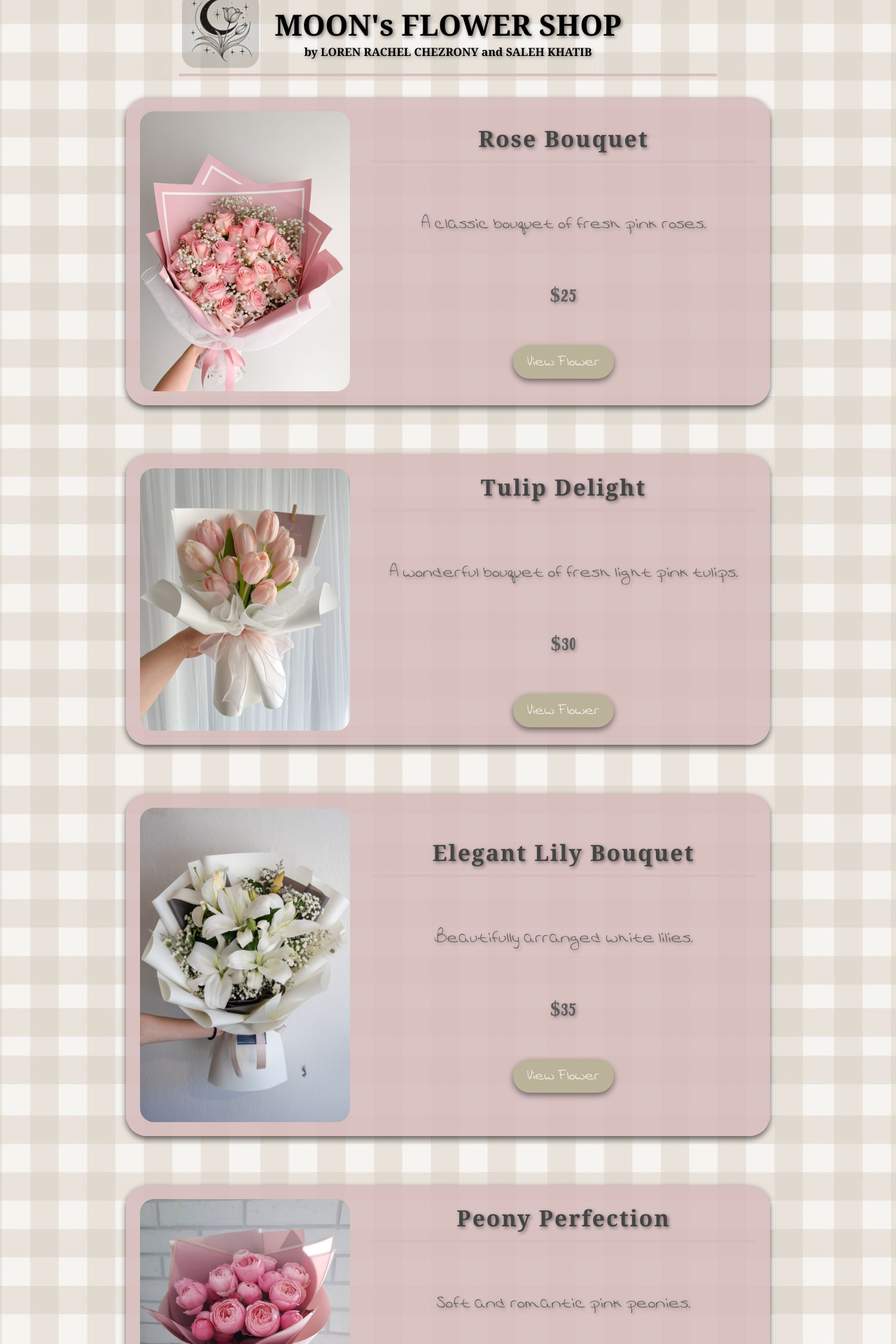
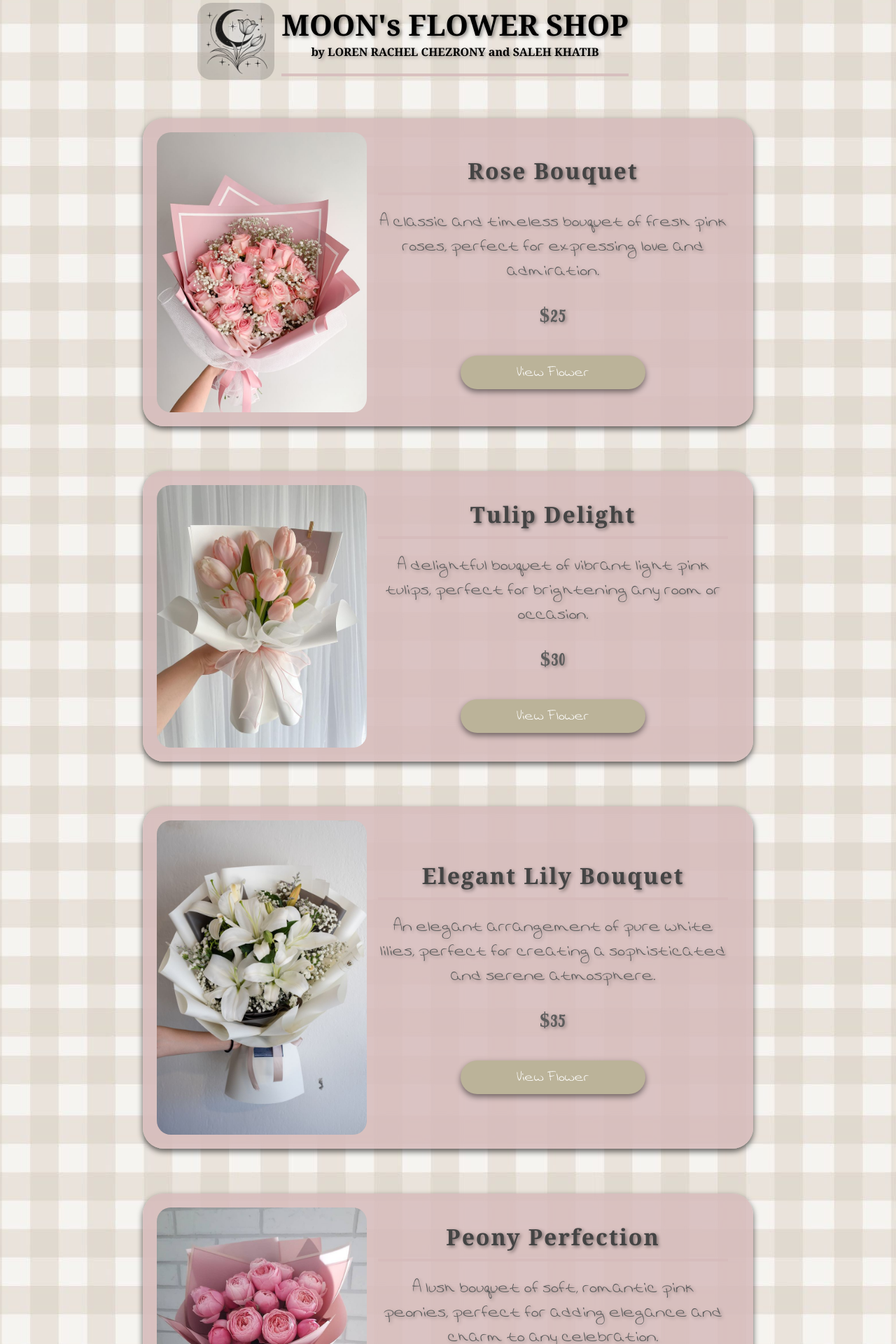
Before and after one commit to snowyscorpio/React-Final-Project, a React (Create React App) app: page / in a window 1280 px wide. Shown: the part 100-2020 px from the top of the page at 70% size. Built offline with nearby package versions, Linux system fonts and the light colour scheme.

Commit message:
updating project

```diff
--- a/src/App.css
+++ b/src/App.css
@@ -55,16 +55,13 @@ body,
 .main {
   flex-grow: 1;
 
-
+  display: flex;
+  flex-direction: column;
+  align-items: center;
+  justify-content: center;
 }
 
-.body {
-  margin: 0 auto;
-  max-width: 1100px;
-  padding: 0 20px;
-  width: 100%;
-  align-items: center;
-}
+
 
 .menu {
   display: flex;
@@ -98,12 +95,17 @@ body,
 
 }
 
+.title__wrap {
+  display: flex;
+  justify-content: center;
+  margin-right: 100px;
+}
+
 .title {
   font-family: Georgia, 'Times New Roman', Times, serif;
   display: flex;
+  max-width: 60rem;
   align-items: center;
-  justify-content: center;
-  position: relative;
   gap: 10px;
 
 }
@@ -119,23 +121,26 @@ body,
 .logo {
   width: 110px;
   height: auto;
-  margin-top: 43px;
-  margin-left: 260px;
   border-radius: 20px;
-  position: absolute;
-  left: 0;
+
+}
+
+.articles-wrap {
+  margin: 30px auto;
+  display: flex;
+  flex-direction: column;
+  gap: 4rem;
+  align-items: center;
 }
 
 .article-card {
   display: flex;
-  flex-direction: row;
+
   align-items: center;
-  gap: 30px;
-  margin: 20px auto;
-  margin-bottom: 70px;
   padding: 20px;
   width: 80%;
   max-width: 1000px;
+
   background-color: #d6bbbbd8;
   border-radius: 30px;
   box-shadow: 0 4px 8px rgba(0, 0, 0, 0.6);
@@ -144,6 +149,7 @@ body,
 .article-image {
   width: 300px;
   height: auto;
+  /* 400px */
   border-radius: 20px;
 }
 
@@ -153,8 +159,8 @@ body,
   justify-content: center;
   align-items: center;
   text-align: center;
-  gap: 15px;
-  width: 100%;
+  margin: 10px auto;
+  width: 60%;
 }
 
 .article-title {
@@ -162,7 +168,7 @@ body,
   font-size: 2rem;
   color: #444444;
   text-shadow: 2px 2px 5px rgba(0, 0, 0, 0.468);
-
+  margin: 0 auto;
   width: 100%;
 }
 
@@ -172,6 +178,7 @@ body,
   color: #5d5d5d;
   text-shadow: 2px 2px 5px rgba(0, 0, 0, 0.326);
   width: 100%;
+  margin: 20px auto;
 }
 
 .article-price {
@@ -181,15 +188,14 @@ body,
   color: #5d5d5d;
   letter-spacing: 0.06em;
   text-shadow: 2px 2px 5px rgba(0, 0, 0, 0.326);
-
+  margin: 10px auto;
   width: 100%;
 }
 
 .view-button {
-  display: inline-flex;
-  align-items: center;
-  justify-content: center;
-  padding: 10px 20px;
+
+
+  padding: 10px 80px;
   font-size: 1.2rem;
   font-family: ptext;
   color: white;
@@ -198,15 +204,18 @@ body,
   text-decoration: none;
   box-shadow: 0 4px 8px rgba(0, 0, 0, 0.48);
   transition: all 0.3s ease;
+  margin-top: 20px;
+  cursor: pointer;
 }
 
 .view-button:hover {
   background-color: #97917d;
   transform: scale(1.05);
+  cursor: pointer;
 }
 
 .names {
-  width: 60%;
+  width: 100%;
   margin: 0 auto;
   margin-bottom: 30px;
   padding-bottom: 20px;
@@ -221,45 +230,61 @@ body,
   padding: 20px;
 }
 
-.container {
-  max-width: 90%;
-  width: 100%;
-  margin: 0 auto;
-}
+
 
 .single-post {
+  display: flex;
+  align-items: center;
+  justify-content: center;
+  flex-direction: column;
   background-color: #ffffff3f;
   border-radius: 20px;
   box-shadow: 0 4px 8px rgba(0, 0, 0, 0.1);
   overflow: hidden;
   padding: 20px;
   text-align: center;
+  gap: 2rem;
+}
+
+.wrap-upper-part-post {
+  display: flex;
+  align-items: center;
+  justify-content: center;
+  flex-direction: column;
 }
 
 .upper-part-post {
-  max-width: 80%;
-  margin: 0 auto;
+  display: flex;
+  align-items: center;
+  justify-content: center;
+  flex-direction: column;
+  width: 70%;
+  max-width: 70%;
+  padding: 20px;
   background-color: #d6bbbb7c;
   border-radius: 20px;
-  padding: 10px;
+
 }
 
 .info-part-post {
-  margin-top: 20px;
-  background-color: #bbb39956;
-  border-radius: 20px;
+  display: flex;
+  align-items: center;
+  justify-content: center;
+  flex-direction: column;
+
 }
+
 
 .post-title {
   font-size: 2.5rem;
-
+  border-bottom: 4px solid #d6bbbbd8;
   font-family: Georgia, 'Times New Roman', Times, serif;
   color: #444;
   margin-bottom: 20px;
 }
 
 .post-image {
-  width: 100%;
+  width: 70%;
   max-width: 400px;
   height: auto;
   margin: 20px auto;
@@ -278,13 +303,40 @@ body,
   letter-spacing: 0.06em;
 }
 
+.button-container {
+  display: flex;
+  justify-content: center;
+
+}
+
+.buy-button {
+  padding: 10px 30px;
+  font-size: 1.4rem;
+  font-family: ptext;
+  background: #bbb399;
+  color: white;
+  border: none;
+  border-radius: 30px;
+  cursor: pointer;
+  box-shadow: 0 4px 8px rgba(0, 0, 0, 0.3);
+  transition: all 0.3s ease;
+  margin-bottom: 20px;
+}
+
+.buy-button:hover {
+  background-color: #97917d;
+  transform: scale(1.05);
+  cursor: pointer;
+}
+
 .post-detailed-description,
+.post-flower-instruction,
 .about {
-  font-size: 1.5rem;
+
 
   line-height: 1.8;
   color: #444;
-  margin-bottom: 20px;
+
   padding: 0 10px;
   white-space: pre-wrap;
   font-family: ptext;
@@ -292,38 +344,46 @@ body,
   text-align: center;
 }
 
-.button-container {
-  display: flex;
-  justify-content: center;
-  margin-top: 20px;
+.post-detailed-description,
+.post-flower-instruction {
+  font-size: 1.5rem;
+  width: 80%;
+    max-width: 80%;
+  background-color: #bbb39956;
+  border-radius: 20px;
 }
 
-.buy-button {
-  padding: 10px 30px;
-  font-size: 1.4rem;
-  font-family: ptext;
-  background-color: #bbb399;
-  color: white;
-  border: none;
-  border-radius: 30px;
-  cursor: pointer;
-  box-shadow: 0 4px 8px rgba(0, 0, 0, 0.3);
-  transition: all 0.3s ease;
-}
-
-.buy-button:hover {
-  background-color: #97917d;
-  transform: scale(1.05);
+.about {
+  font-size: 1.5rem;
+  text-shadow: 1px 1px 5px rgba(0, 0, 0, 0.2);
+  background-color: #d6bbbb7c;
+  border-radius: 20px;
+  margin: 20px auto;
 }
 
 .banner-image {
-  width: 100%;
-  max-width: none;
-  margin: 0 auto;
-  height: 110px;
+  border-radius: 30px;
+  width: 97%;
+  max-width: 100%;
+  max-height: 200px;
+  height: auto;
   margin-top: 30px;
   margin-bottom: 30px;
+
 }
+
+.about-container {
+  display: flex;
+  flex-direction: column;
+  justify-content: center;
+  align-items: center;
+
+  max-width: 90%;
+  width: 100%;
+  margin: 0 auto;
+
+}
+
 
 .contact {
 
--- a/src/components/Footer.jsx
+++ b/src/components/Footer.jsx
@@ -1,9 +1,9 @@
 import React from 'react';
 
 function Footer() {
-  return <div>
+  return <footer>
     <p className="footer"> © this website was made by Loren Rachel Chezrony and Saleh Khatib (all pictures were taken from pinterest)</p>
-  </div>;
+  </footer>;
 }
 
 export default Footer;
--- a/src/components/Header.jsx
+++ b/src/components/Header.jsx
@@ -5,7 +5,7 @@ import logo from '../assets/images//LogoFlowerShop.png';
 
 function Header() {
   return (
-    <div>
+    <header>
       <div className='head-menu'>
 
         <nav>
@@ -46,7 +46,7 @@ function Header() {
         </div>
       </div>
 
-    </div>
+    </header>
 
   );
 }
--- a/src/components/Home.jsx
+++ b/src/components/Home.jsx
@@ -1,6 +1,6 @@
 import React from 'react';
 import { Link } from 'react-router-dom';
-import logo from '../assets/images//LogoFlowerShop.png';
+import Title from './Title';
 import rose from '../assets/images//Roses.jpg';
 import tulip from '../assets/images//Tulip.jpg';
 import lily from '../assets/images//Lily.jpg';
@@ -13,10 +13,9 @@ function Home() {
       id: 1,
       name: 'Rose Bouquet',
       image: rose,
-      description: 'A classic bouquet of fresh pink roses.',
-      detailedDescription: `
-      This stunning bouquet features premium-quality pink roses, celebrated for their delicate beauty and enchanting fragrance. Roses symbolize love and appreciation, making this bouquet perfect for romantic gestures or special celebrations.
-
+      description: 'A classic and timeless bouquet of fresh pink roses, perfect for expressing love and admiration.',
+      detailedDescription: 'This stunning bouquet features premium-quality pink roses, celebrated for their delicate beauty and enchanting fragrance. Roses symbolize love and appreciation, making this bouquet perfect for romantic gestures or special celebrations.',
+      instruction: `
 **Care Instructions:**
   - Trim the stems at a 45-degree angle every two days to ensure better water absorption.
   - Replace the water daily, ensuring it is clean and fresh.
@@ -31,10 +30,9 @@ function Home() {
       id: 2,
       name: 'Tulip Delight',
       image: tulip,
-      description: 'A wonderful bouquet of fresh light pink tulips.',
-      detailedDescription: `
-      Tulips are one of the most cheerful and vibrant flowers, symbolizing deep love and perfect happiness. This bouquet brings a touch of spring to any space with its elegant pink petals and graceful stems.
-
+      description: 'A delightful bouquet of vibrant light pink tulips, perfect for brightening any room or occasion.',
+      detailedDescription: 'Tulips are one of the most cheerful and vibrant flowers, symbolizing deep love and perfect happiness. This bouquet brings a touch of spring to any space with its elegant pink petals and graceful stems.',
+      instruction: `
 **Care Instructions:**
   - Trim stems diagonally before placing the tulips in a tall vase with cool water.
   - Add a teaspoon of sugar to the water to extend their freshness.
@@ -49,10 +47,9 @@ function Home() {
       id: 3,
       name: 'Elegant Lily Bouquet',
       image: lily,
-      description: 'Beautifully arranged white lilies.',
-      detailedDescription: `
-      Lilies exude elegance and grace with their large, fragrant blooms. They symbolize purity, renewal, and refined beauty, making them ideal for weddings and formal occasions.
-
+      description: 'An elegant arrangement of pure white lilies, perfect for creating a sophisticated and serene atmosphere.',
+      detailedDescription: 'Lilies exude elegance and grace with their large, fragrant blooms. They symbolize purity, renewal, and refined beauty, making them ideal for weddings and formal occasions.',
+      instruction: `
 **Care Instructions:**
   - Remove pollen stains from petals to prevent discoloration.
   - Change the water every two days and use flower food for prolonged freshness.
@@ -67,10 +64,9 @@ function Home() {
       id: 4,
       name: 'Peony Perfection',
       image: Peony,
-      description: 'Soft and romantic pink peonies.',
-      detailedDescription: `
-      Peonies are cherished for their lush, full blooms and romantic charm. Known as the flower of riches and honor, they are often used in bouquets for anniversaries or heartfelt celebrations.
-
+      description: 'A lush bouquet of soft, romantic pink peonies, perfect for adding elegance and charm to any celebration.',
+      detailedDescription: ' Peonies are cherished for their lush, full blooms and romantic charm. Known as the flower of riches and honor, they are often used in bouquets for anniversaries or heartfelt celebrations.',
+      instruction: `
 **Care Instructions:**
   - Remove any leaves that fall below the waterline to prevent bacterial growth.
   - Change the water every day and cut stems diagonally to improve hydration.
@@ -85,20 +81,19 @@ function Home() {
       id: 5,
       name: 'Cherry Blossom Charm',
       image: Cerry_Blossom,
-      description: 'A delicate arrangement of cherry blossoms.',
-      detailedDescription: `
-      Cherry blossoms are iconic symbols of renewal and fleeting beauty. Their delicate pink flowers add an air of tranquility and elegance to any space, making them ideal for contemplative or celebratory settings.
-
+      description: 'A graceful arrangement of delicate cherry blossoms, perfect for bringing tranquility and beauty to your space.',
+      detailedDescription: 'Cherry blossoms are iconic symbols of renewal and fleeting beauty.Their delicate pink flowers add an air of tranquility and elegance to any space, making them ideal for contemplative or celebratory settings.',
+      instruction: `
 **Care Instructions:**
   - Place cherry blossom branches in warm water with a floral preservative.
   - Mist the flowers daily to keep them hydrated.
   - Avoid placing branches in direct sunlight, as blossoms may wilt faster.
 
 **Replanting:**
-      Cherry blossoms are not replanted from cut branches, but seeds or saplings can be grown into beautiful trees. Ensure the saplings are planted in nutrient-rich, well-draining soil, and water them regularly during their early growth stages.
-    `,
+  Cherry blossoms are not replanted from cut branches, but seeds or saplings can be grown into beautiful trees. Ensure the saplings are planted in nutrient-rich, well-draining soil, and water them regularly during their early growth stages.`,
       price: '$45',
     },
+
   ];
 
 
@@ -106,13 +101,9 @@ function Home() {
   return (
     <div className="main">
 
-      <div className="title">
-        <img src={logo} alt="store's logo" className="logo" />
-        <h1>MOON's FLOWER SHOP</h1>
-      </div>
-      <h4 className="names">by LOREN RACHEL CHEZRONY  and  SALEH KHATIB</h4>
 
-      <div className="body">
+      < Title />
+      <div className="articles-wrap">
         {bouquets.map(bouquet => (
           <div key={bouquet.id} className="article-card">
             <img
--- /dev/null
+++ b/src/components/Title.jsx
@@ -0,0 +1,20 @@
+import React from 'react';
+import logo from '../assets/images//LogoFlowerShop.png';
+
+function Title() {
+  return (
+
+    <div className="title__wrap">
+      <div className="title">
+        <img src={logo} alt="store's logo" className="logo" />
+        <div className="title_text">
+          <h1>MOON's FLOWER SHOP</h1>
+          <h4 className="names">by LOREN RACHEL CHEZRONY  and  SALEH KHATIB</h4>
+        </div>
+
+      </div>
+    </div>
+
+  );
+}
+export default Title;
```
Also changed, not shown: package.json (+7 -2 lines), src/components/About.jsx (+14 -17 lines), src/components/Contact.jsx (+4 -6 lines), src/components/SinglePage.jsx (+6 -4 lines). Lines whose indentation alone changed are shown as unchanged.
